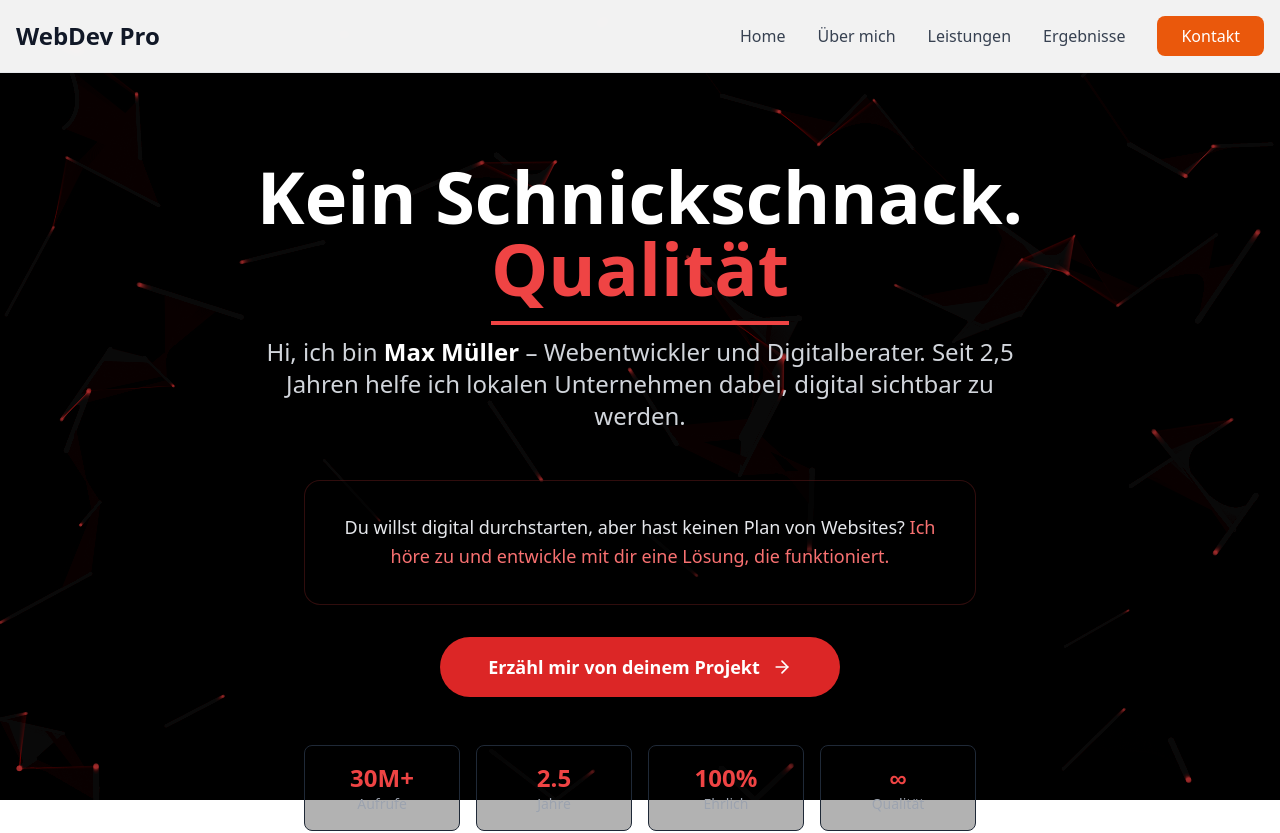
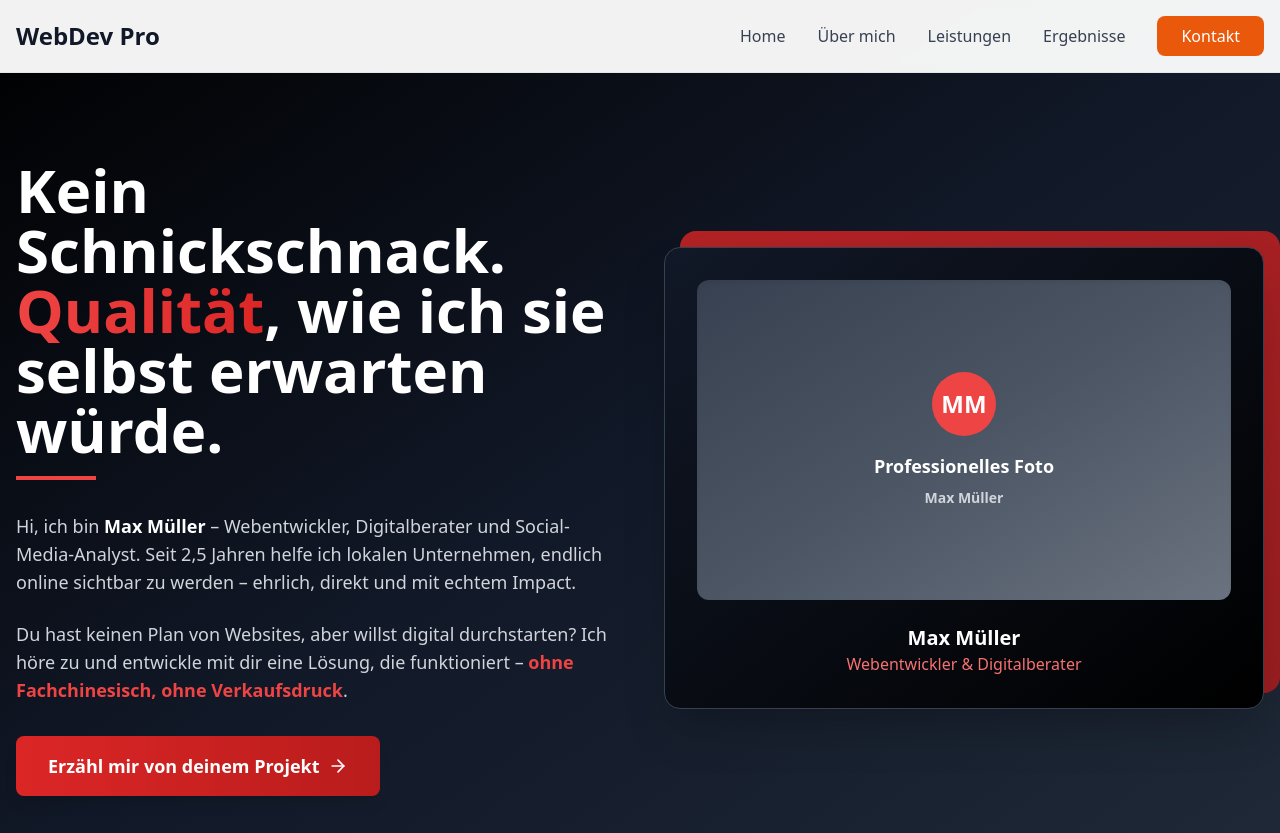
Before and after one commit to acevin1/Cevs-SaaS, a React (Vite) app: page / in a window 1280 px wide. Shown: the top 833 px of the page. Built offline with nearby package versions, Linux system fonts and the light colour scheme.

Commit message:
Reverted to commit d687841905b441c57f458092ef98f202247fb4b1

```diff
--- a/src/components/DynamicBackground.tsx
+++ /dev/null
@@ -1,128 +0,0 @@
-
-import { useEffect, useRef } from 'react';
-
-const DynamicBackground = () => {
-  const canvasRef = useRef<HTMLCanvasElement>(null);
-  const animationRef = useRef<number>();
-  const mousePos = useRef({ x: 0, y: 0 });
-  const particles = useRef<Array<{
-    x: number;
-    y: number;
-    vx: number;
-    vy: number;
-    size: number;
-    opacity: number;
-  }>>([]);
-
-  useEffect(() => {
-    const canvas = canvasRef.current;
-    if (!canvas) return;
-
-    const ctx = canvas.getContext('2d');
-    if (!ctx) return;
-
-    const resizeCanvas = () => {
-      canvas.width = window.innerWidth;
-      canvas.height = window.innerHeight;
-    };
-
-    const handleMouseMove = (e: MouseEvent) => {
-      mousePos.current = { x: e.clientX, y: e.clientY };
-    };
-
-    // Initialize particles
-    const initParticles = () => {
-      particles.current = [];
-      for (let i = 0; i < 50; i++) {
-        particles.current.push({
-          x: Math.random() * canvas.width,
-          y: Math.random() * canvas.height,
-          vx: (Math.random() - 0.5) * 0.5,
-          vy: (Math.random() - 0.5) * 0.5,
-          size: Math.random() * 2 + 1,
-          opacity: Math.random() * 0.5 + 0.1
-        });
-      }
-    };
-
-    const animate = () => {
-      ctx.fillStyle = 'rgba(0, 0, 0, 0.05)';
-      ctx.fillRect(0, 0, canvas.width, canvas.height);
-
-      particles.current.forEach((particle, index) => {
-        // Update particle position
-        particle.x += particle.vx;
-        particle.y += particle.vy;
-
-        // Boundary check
-        if (particle.x < 0 || particle.x > canvas.width) particle.vx *= -1;
-        if (particle.y < 0 || particle.y > canvas.height) particle.vy *= -1;
-
-        // Mouse interaction
-        const dx = mousePos.current.x - particle.x;
-        const dy = mousePos.current.y - particle.y;
-        const distance = Math.sqrt(dx * dx + dy * dy);
-
-        if (distance < 150) {
-          const force = (150 - distance) / 150;
-          particle.vx += (dx / distance) * force * 0.02;
-          particle.vy += (dy / distance) * force * 0.02;
-          particle.opacity = Math.min(0.8, particle.opacity + force * 0.02);
-        } else {
-          particle.opacity = Math.max(0.1, particle.opacity - 0.01);
-        }
-
-        // Draw particle
-        ctx.beginPath();
-        ctx.arc(particle.x, particle.y, particle.size, 0, Math.PI * 2);
-        ctx.fillStyle = `rgba(239, 68, 68, ${particle.opacity})`;
-        ctx.fill();
-
-        // Draw connections
-        particles.current.forEach((otherParticle, otherIndex) => {
-          if (index !== otherIndex) {
-            const dx2 = particle.x - otherParticle.x;
-            const dy2 = particle.y - otherParticle.y;
-            const distance2 = Math.sqrt(dx2 * dx2 + dy2 * dy2);
-
-            if (distance2 < 100) {
-              ctx.beginPath();
-              ctx.moveTo(particle.x, particle.y);
-              ctx.lineTo(otherParticle.x, otherParticle.y);
-              ctx.strokeStyle = `rgba(239, 68, 68, ${0.1 * (1 - distance2 / 100)})`;
-              ctx.lineWidth = 0.5;
-              ctx.stroke();
-            }
-          }
-        });
-      });
-
-      animationRef.current = requestAnimationFrame(animate);
-    };
-
-    resizeCanvas();
-    initParticles();
-    animate();
-
-    window.addEventListener('resize', resizeCanvas);
-    window.addEventListener('mousemove', handleMouseMove);
-
-    return () => {
-      if (animationRef.current) {
-        cancelAnimationFrame(animationRef.current);
-      }
-      window.removeEventListener('resize', resizeCanvas);
-      window.removeEventListener('mousemove', handleMouseMove);
-    };
-  }, []);
-
-  return (
-    <canvas
-      ref={canvasRef}
-      className="fixed inset-0 pointer-events-none z-0"
-      style={{ background: 'linear-gradient(135deg, #000000 0%, #1a1a1a 50%, #000000 100%)' }}
-    />
-  );
-};
-
-export default DynamicBackground;
--- a/src/components/HeroSection.tsx
+++ b/src/components/HeroSection.tsx
@@ -1,6 +1,5 @@
 
 import { ArrowRight } from 'lucide-react';
-import DynamicBackground from './DynamicBackground';
 
 const HeroSection = () => {
   const scrollToContact = () => {
@@ -11,61 +10,59 @@ const HeroSection = () => {
   };
 
   return (
-    <section id="home" className="min-h-screen relative overflow-hidden pt-20">
-      <DynamicBackground />
-
-      <div className="relative z-10 container mx-auto px-4 py-20">
-        <div className="max-w-4xl mx-auto text-center space-y-12">
+    <section id="home" className="min-h-screen bg-gradient-to-br from-black via-gray-900 to-gray-800 text-white pt-20 overflow-hidden">
+      <div className="container mx-auto px-4 py-20">
+        <div className="grid lg:grid-cols-2 gap-12 items-center">
           <div className="space-y-8 animate-fade-in">
-            <h1 className="text-6xl lg:text-7xl font-bold leading-tight text-white">
-              Kein Schnickschnack.
-              <br />
-              <span className="text-red-500 relative">
+            <div className="space-y-4">
+              <h1 className="text-5xl lg:text-6xl font-bold leading-tight animate-scale-in">
+                Kein Schnickschnack.<br />
+                <span className="text-red-500 bg-gradient-to-r from-red-500 to-red-600 bg-clip-text text-transparent">
                   Qualität
-                <div className="absolute -bottom-2 left-0 w-full h-1 bg-red-500 animate-slide-in-right"></div>
-              </span>
+                </span>, wie ich sie<br />
+                selbst erwarten würde.
               </h1>
-
-            <p className="text-xl lg:text-2xl text-gray-300 max-w-3xl mx-auto leading-relaxed animate-fade-in delay-300">
-              Hi, ich bin <span className="text-white font-semibold">Max Müller</span> – Webentwickler und Digitalberater.
-              Seit 2,5 Jahren helfe ich lokalen Unternehmen dabei, digital sichtbar zu werden.
-            </p>
+              <div className="w-20 h-1 bg-red-500 animate-slide-in-right"></div>
             </div>
 
-          <div className="space-y-8 animate-fade-in delay-500">
-            <div className="bg-black/50 backdrop-blur-sm border border-red-500/20 rounded-2xl p-8 max-w-2xl mx-auto">
-              <p className="text-lg text-gray-200 leading-relaxed">
-                Du willst digital durchstarten, aber hast keinen Plan von Websites?
-                <span className="text-red-400 font-medium"> Ich höre zu und entwickle mit dir eine Lösung, die funktioniert.</span>
+            <div className="space-y-6 text-lg text-gray-300 animate-fade-in delay-300">
+              <p className="hover:text-white transition-colors duration-300">
+                Hi, ich bin <strong className="text-white">Max Müller</strong> – Webentwickler, Digitalberater und Social-Media-Analyst.
+                Seit 2,5 Jahren helfe ich lokalen Unternehmen, endlich online sichtbar zu werden – ehrlich, direkt und mit echtem Impact.
+              </p>
+
+              <p className="hover:text-white transition-colors duration-300">
+                Du hast keinen Plan von Websites, aber willst digital durchstarten? Ich höre zu und entwickle mit dir eine Lösung,
+                die funktioniert – <strong className="text-red-500">ohne Fachchinesisch, ohne Verkaufsdruck</strong>.
               </p>
             </div>
 
             <button
               onClick={scrollToContact}
-              className="bg-red-600 hover:bg-red-700 text-white px-12 py-4 rounded-full text-lg font-semibold transition-all duration-300 inline-flex items-center gap-3 group shadow-2xl hover:shadow-red-500/25 transform hover:scale-105"
+              className="bg-gradient-to-r from-red-600 to-red-700 text-white px-8 py-4 rounded-lg text-lg font-semibold hover:from-red-700 hover:to-red-800 transition-all duration-300 inline-flex items-center gap-2 group shadow-lg hover:shadow-red-500/25 hover:shadow-xl transform hover:scale-105 animate-fade-in delay-500"
             >
               Erzähl mir von deinem Projekt
               <ArrowRight className="group-hover:translate-x-1 transition-transform duration-300" size={20} />
             </button>
           </div>
 
-          <div className="grid grid-cols-2 md:grid-cols-4 gap-4 max-w-2xl mx-auto animate-fade-in delay-700">
-            <div className="text-center p-4 bg-black/30 backdrop-blur-sm rounded-lg border border-gray-800 hover:border-red-500/50 transition-all duration-300">
-              <div className="text-2xl font-bold text-red-500">30M+</div>
-              <div className="text-sm text-gray-400">Aufrufe</div>
+          <div className="relative animate-fade-in delay-700">
+            <div className="relative z-10 bg-gradient-to-br from-gray-900 to-black rounded-2xl p-8 shadow-2xl border border-gray-700 hover:border-red-500/50 transition-all duration-500 transform hover:scale-105">
+              <div className="w-full h-80 bg-gradient-to-br from-gray-700 via-gray-600 to-gray-500 rounded-xl flex items-center justify-center text-white text-lg font-semibold shadow-inner">
+                <div className="text-center space-y-2">
+                  <div className="w-16 h-16 bg-red-500 rounded-full mx-auto flex items-center justify-center mb-4">
+                    <span className="text-2xl font-bold">MM</span>
                   </div>
-            <div className="text-center p-4 bg-black/30 backdrop-blur-sm rounded-lg border border-gray-800 hover:border-red-500/50 transition-all duration-300">
-              <div className="text-2xl font-bold text-red-500">2.5</div>
-              <div className="text-sm text-gray-400">Jahre</div>
+                  <div>Professionelles Foto</div>
+                  <div className="text-sm text-gray-300">Max Müller</div>
                 </div>
-            <div className="text-center p-4 bg-black/30 backdrop-blur-sm rounded-lg border border-gray-800 hover:border-red-500/50 transition-all duration-300">
-              <div className="text-2xl font-bold text-red-500">100%</div>
-              <div className="text-sm text-gray-400">Ehrlich</div>
               </div>
-            <div className="text-center p-4 bg-black/30 backdrop-blur-sm rounded-lg border border-gray-800 hover:border-red-500/50 transition-all duration-300">
-              <div className="text-2xl font-bold text-red-500">∞</div>
-              <div className="text-sm text-gray-400">Qualität</div>
+              <div className="mt-6 text-center">
+                <h3 className="text-xl font-bold text-white">Max Müller</h3>
+                <p className="text-red-400">Webentwickler & Digitalberater</p>
               </div>
+            </div>
+            <div className="absolute -top-4 -right-4 w-full h-full bg-gradient-to-br from-red-600 to-red-700 rounded-2xl z-0 opacity-80"></div>
           </div>
         </div>
       </div>
--- a/src/index.css
+++ b/src/index.css
@@ -129,16 +129,7 @@
       width: 0;
     }
     to {
-      width: 100%;
-    }
-  }
-
-  @keyframes pulse-glow {
-    0%, 100% {
-      box-shadow: 0 0 20px rgba(239, 68, 68, 0.3);
-    }
-    50% {
-      box-shadow: 0 0 40px rgba(239, 68, 68, 0.6);
+      width: 5rem;
     }
   }
 
@@ -154,10 +145,6 @@
     animation: slide-in-right 0.8s ease-out forwards;
   }
 
-  .animate-pulse-glow {
-    animation: pulse-glow 2s ease-in-out infinite;
-  }
-
   .delay-300 {
     animation-delay: 300ms;
   }
@@ -169,8 +156,4 @@
   .delay-700 {
     animation-delay: 700ms;
   }
-
-  .backdrop-blur-sm {
-    backdrop-filter: blur(4px);
-  }
 }
```
Lines whose indentation alone changed are shown as unchanged.
